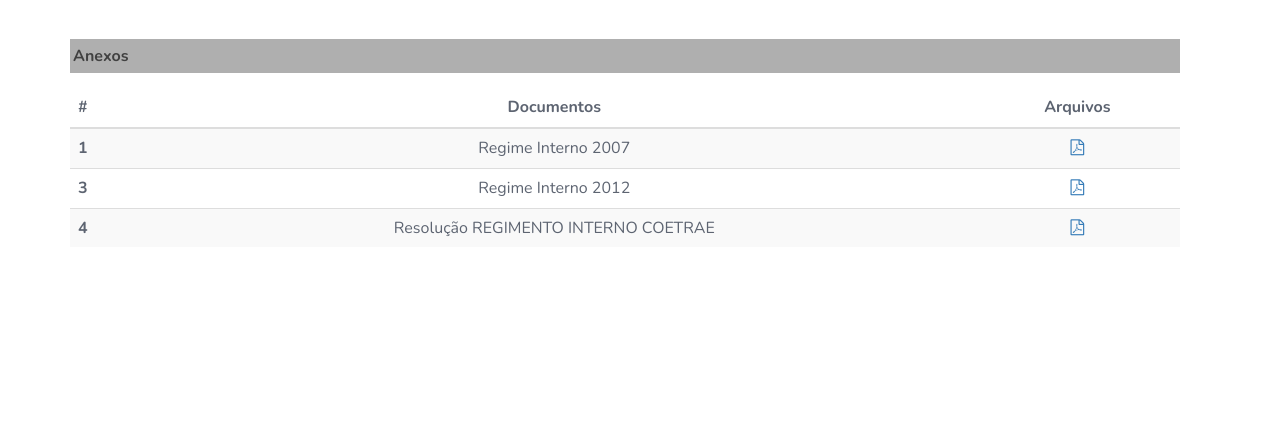
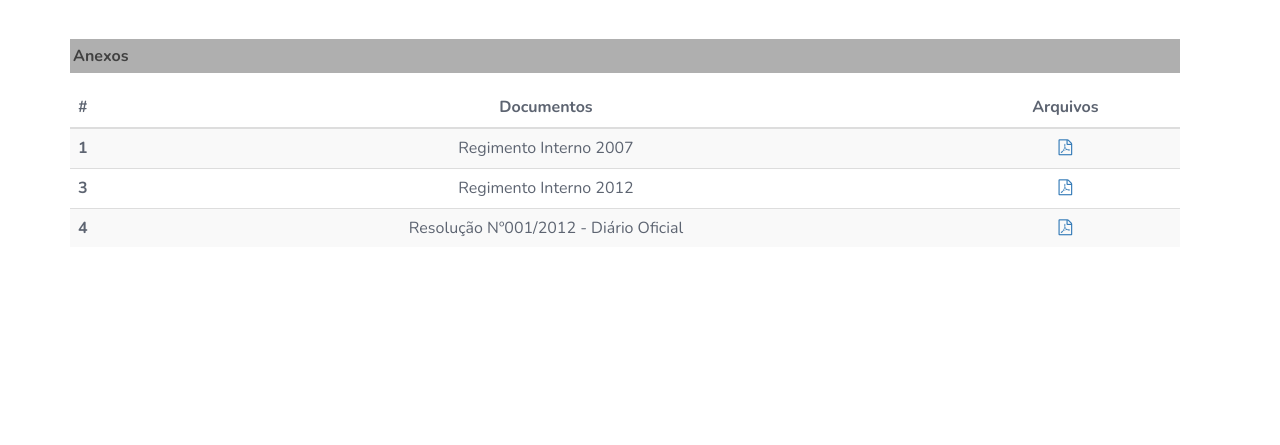
Before and after one commit to nelioats/coetrae_ma-1, a plain HTML site: page regimento-interno.html in a window 1280 px wide. Shown: the part 8020-8465 px from the top of the page. Drawn offline with nearby package versions, Linux system fonts and the light colour scheme.

Commit message:
regimento

```diff
--- a/regimento-interno.html
+++ b/regimento-interno.html
@@ -414,17 +414,17 @@ e seis) membros que têm por função a elaboração, execução e avaliação d
     <tbody>
       <tr>
         <th scope="row">1</th>
-        <td>Regime Interno 2007</td>
+        <td>Regimento Interno 2007</td>
         <td> <a href="./files/Regime Interno COETRAE (2007).pdf" target="_blank"> <i class="fa fa-file-pdf-o" aria-hidden="true"></i></a></td>
       </tr>
       <tr>
         <th scope="row">3</th>
-        <td>Regime Interno 2012</td>
+        <td>Regimento Interno 2012</td>
         <td><a href="./files/Regime Interno 2012.pdf" target="_blank"> <i class="fa fa-file-pdf-o" aria-hidden="true"></i></a></td>
       </tr>
       <tr>
         <th scope="row">4</th>
-        <td>Resolução REGIMENTO INTERNO COETRAE</td>
+        <td>Resolução Nº001/2012 - Diário Oficial</td>
         <td><a href="./files/Resolução REGIMENTO INTERNO COETRAE.pdf" target="_blank"> <i class="fa fa-file-pdf-o" aria-hidden="true"></i></a></td>
       </tr>
 
```
